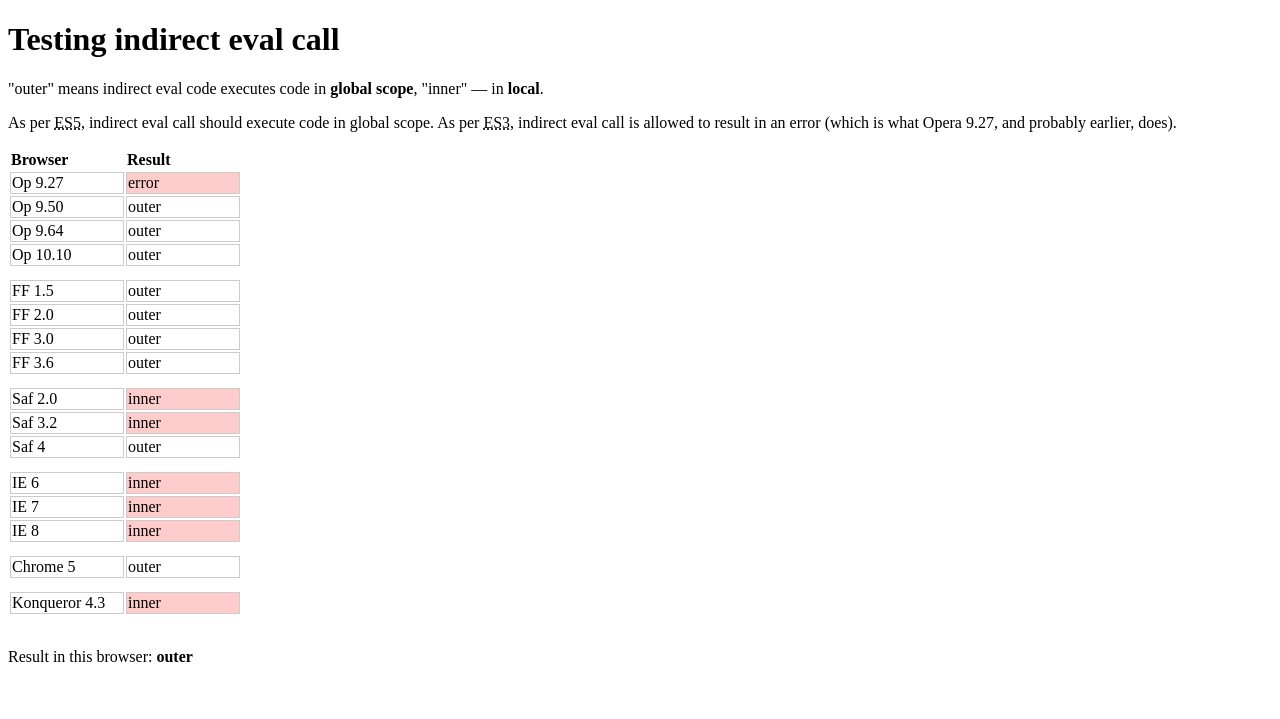
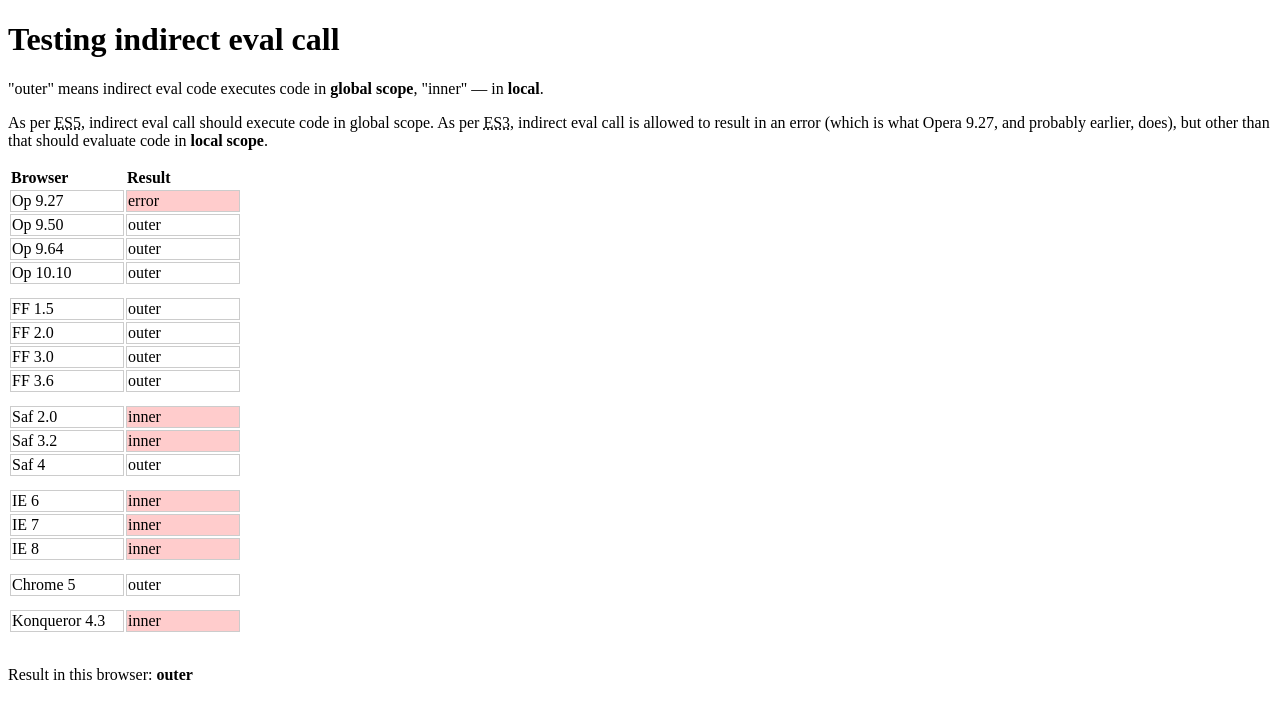
Before and after one commit to kangax/jstests, a Jekyll site: the page _posts/2010-02-23-indirect_eval_call_test.html, which Jekyll copies as it is, in a window 1280 px wide. Shown: the top 719 px of the page. Built offline with Jekyll 4.4.1, drawn with Linux system fonts in a browser that asks for light colours; Markdown is read by kramdown in place of the engine named in the settings.

Commit message:
Clarify eval behavior in ES3.

```diff
--- a/_posts/2010-02-23-indirect_eval_call_test.html
+++ b/_posts/2010-02-23-indirect_eval_call_test.html
@@ -14,7 +14,7 @@
   <body>
     <h1>Testing indirect eval call</h1>
     <p>"outer" means indirect eval code executes code in <strong>global scope</strong>, "inner" &mdash; in <strong>local</strong>.</p>
-    <p>As per <abbr title="ECMAScript 5th edition">ES5</abbr>, indirect eval call should execute code in global scope. As per <abbr title="ECMAScript 3rd edition">ES3</abbr>, indirect eval call is allowed to result in an error (which is what Opera 9.27, and probably earlier, does).</p>
+    <p>As per <abbr title="ECMAScript 5th edition">ES5</abbr>, indirect eval call should execute code in global scope. As per <abbr title="ECMAScript 3rd edition">ES3</abbr>, indirect eval call is allowed to result in an error (which is what Opera 9.27, and probably earlier, does), but other than that should evaluate code in <strong>local scope</strong>.</p>
     <table style="margin-bottom:2em">
       <thead><tr><th>Browser</th><th>Result</th></tr></thead>
       <tbody>
```
